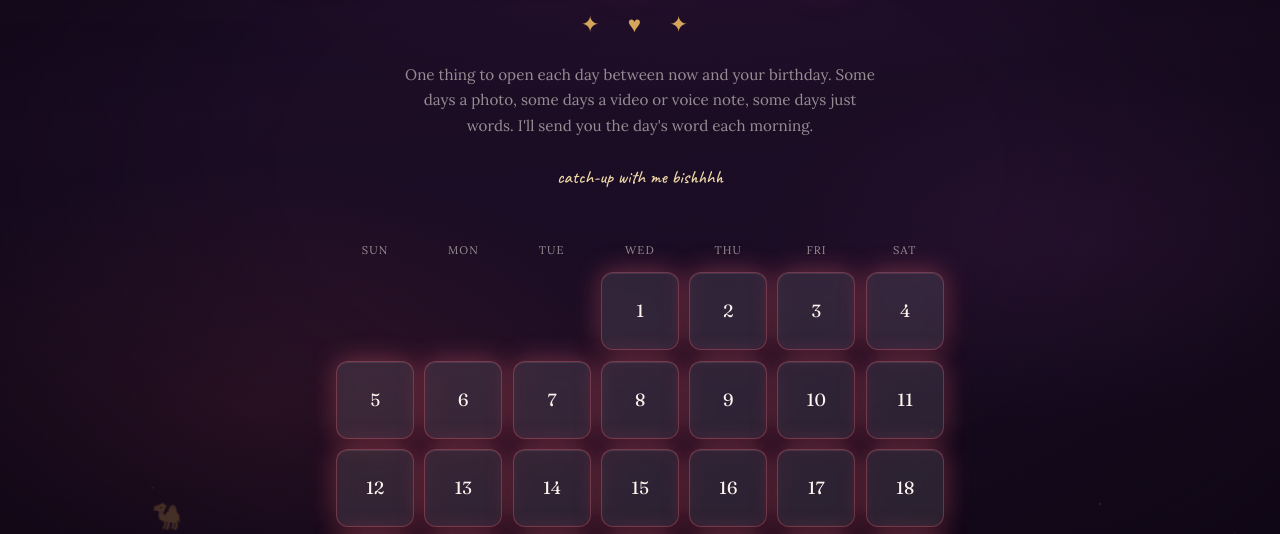
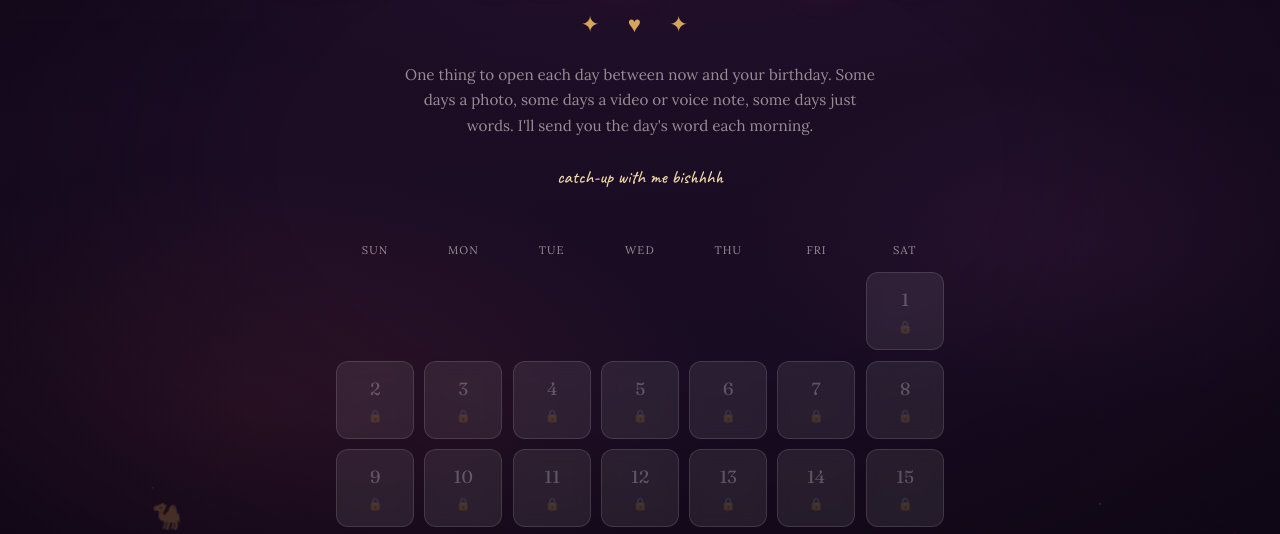
Before and after one commit to yohansaji/test-website, a plain HTML site: page index.html in a window 1280 px wide. Shown: the part 234-768 px from the top of the page. Drawn offline with Linux system fonts and the light colour scheme.

Commit message:
Update START_DATE month to August

```diff
--- a/index.html
+++ b/index.html
@@ -1032,7 +1032,7 @@
 
 <script>
   // ============ CONFIG ============
-  const START_DATE = new Date(2026, 6, 1); // Aug 1, 2026 (month is 0-indexed)
+  const START_DATE = new Date(2026, 7, 1); // Aug 1, 2026 (month is 0-indexed)
   const TOTAL_DAYS = 30;
 
   // ============ STATE ============
```
